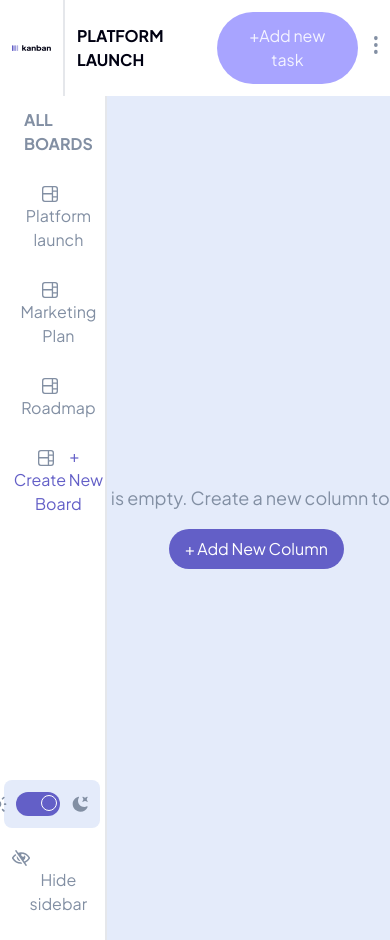
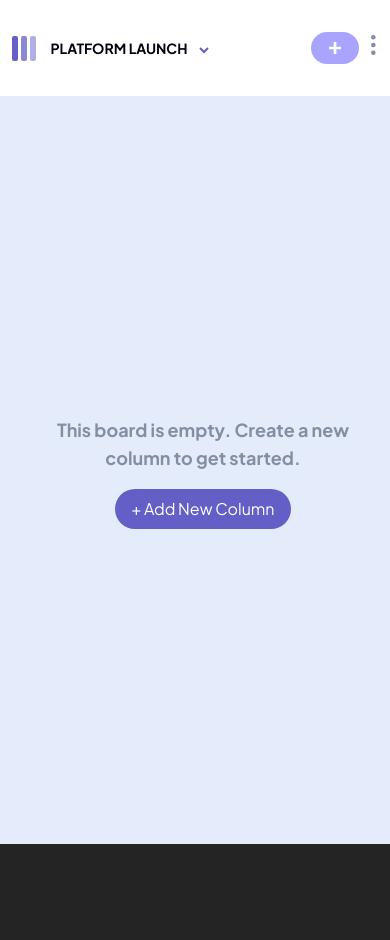
Before and after one commit to Stephanefy/frontendmentorio-challenges, a React (Vite) app: page / in a window 390 px wide. After the commit the page ends 844 px from the top, so only its background shows below. Built offline with nearby package versions, Linux system fonts and the light colour scheme.

Commit message:
feat: began implementation of modals and mobile version on main dashboard

```diff
--- a/package.json
+++ b/package.json
@@ -19,6 +19,7 @@
     "@vitejs/plugin-react": "^3.1.0",
     "autoprefixer": "^10.4.13",
     "postcss": "^8.4.21",
+    "prettier-plugin-tailwindcss": "^0.2.5",
     "tailwindcss": "^3.2.6",
     "typescript": "^4.9.3",
     "vite": "^4.1.0"
--- a/src/App.tsx
+++ b/src/App.tsx
@@ -1,27 +1,36 @@
-import { useState } from 'react'
-import './App.css'
-import Sidebar from './components/Sidebar'
-import Navbar from './components/Navbar'
-import Main from './components/Main'
-import { BoardContextProvider } from './context/BoardContext'
+import { useState } from "react";
+import "./App.css";
+import Sidebar from "./components/Sidebar";
+import Navbar from "./components/Navbar";
+import Main from "./components/Main";
+import { BoardContextProvider } from "./context/BoardContext";
+import PortalModal from "./components/modals/Modal";
+import { ModalContextProvider } from "./context/ModalContext";
 
 function App() {
-
-  const [sidebarHeight, setSidebarHeight] = useState(0)
+  const [sidebarHeight, setSidebarHeight] = useState(0);
   const [hideSidebar, setHideSidebar] = useState<boolean>(false);
 
-
   return (
-    <div className="bg-secondary-gray relative">
-      <Navbar/>
-      <BoardContextProvider>
-        <main className="flex relative">
-          <Sidebar sidebarHeight={sidebarHeight} setHideSidebar={setHideSidebar} hideSidebar={hideSidebar}/>
-          <Main setSidebarHeight={setSidebarHeight} hideSideBar={hideSidebar}/>
-        </main>
-      </BoardContextProvider>
+    <div className="bg-secondary-gray relative w-full">
+      <ModalContextProvider>
+        <BoardContextProvider>
+          <Navbar />
+          <main className="flex relative">
+            <Sidebar
+              sidebarHeight={sidebarHeight}
+              setHideSidebar={setHideSidebar}
+              hideSidebar={hideSidebar}
+            />
+            <Main
+              setSidebarHeight={setSidebarHeight}
+              hideSideBar={hideSidebar}
+            />
+          </main>
+        </BoardContextProvider>
+      </ModalContextProvider>
     </div>
-  )
+  );
 }
 
-export default App
+export default App;
--- a/src/components/Main.tsx
+++ b/src/components/Main.tsx
@@ -2,6 +2,9 @@ import { useContext, useRef, useState, useEffect } from "react";
 import data from "../assets/data.json";
 import { BoardContext } from "../context/BoardContext";
 import Kanbancard from "./Kanbancard";
+import PortalModal from "./modals/Modal";
+import { ModalContext } from '../context/ModalContext';
+import MobileMenu from './MobileMenu';
 
 type Props = {
   setSidebarHeight: (height: number) => void;
@@ -10,8 +13,9 @@ type Props = {
 
 const Main = (props: Props) => {
   const { state, dispatch } = useContext(BoardContext);
+  const { showModal, setShowModal } = useContext(ModalContext);
 
-  const boardsListRef = useRef(null);
+  const boardsListRef = useRef<HTMLElement>(null);
 
   const [boardsListHeight, setBoardingListHeight] = useState<number>(0);
 
@@ -33,19 +37,22 @@ const Main = (props: Props) => {
 
 
   return (
+    <>
       <div
-      className={`${
+        className={
+          `
+          ${
           state.columns.length
-          ? "basis-6/6 items-start"
-          : "basis-5/6 items-center"
-      } ${props.hideSideBar ? "transform -translate-x-52 ease-in duration-300" : "transform translate-x-0 ease-in duration-300"} text-5xl bg-secondary-gray flex  justify-center pl-4 pt-4 h-full
-      overflow-hidden`}
+            ? "md:basis-6/6 items-start"
+            : "md:basis-5/6 items-center"
+        } ${props.hideSideBar ? "transform -translate-x-52 ease-in duration-300" : "transform translate-x-0 ease-in duration-300"} text-5xl bg-secondary-gray flex  justify-center pl-4 h-full
+        overflow-hidden pt-[100px]`}
         style={{
           height: state.columns.length ? `calc(${boardsListHeight}px - 40%)` : "100vh",
         }}
       >
         {/* <p className='text-lg text-primary-gray'>This board is empty create a new column to get started</p> */}
-      <div className="grid grid-flow-col auto-cols-max">
+        <div className={`grid grid-flow-col auto-cols-max ${state.columns.length && 'overflow-auto'}`}>
           {state.columns.length > 0 ? (
             state.columns.map((column, index) => (
               <section ref={boardsListRef} className="w-64 mr-4 pb-4">
@@ -78,8 +85,8 @@ const Main = (props: Props) => {
             ))
 
           ) : (
-          <div className="w-full flex flex-col items-center justify-center">
-            <p className="text-lg text-primary-gray">
+            <div className="w-8/12 md:w-full flex flex-col md:items-center md:justify-center mx-auto">
+              <p className="text-lg text-primary-gray text-center font-bold">
                 This board is empty. Create a new column to get started.
               </p>
               <div className="mx-auto">
@@ -101,6 +108,10 @@ const Main = (props: Props) => {
           }
         </div>
       </div>
+      <PortalModal isOpen={showModal} onClose={setShowModal}>
+              <MobileMenu/>
+          </PortalModal>
+    </>
   );
 };
 
--- /dev/null
+++ b/src/components/MobileMenu.tsx
@@ -0,0 +1,75 @@
+import { FC, useContext } from "react";
+import IconBoard from "../assets/icon-board.svg";
+import Switchbuton from "./Switchbutton";
+import IconHideSideBar from "../assets/icon-hide-sidebar.svg";
+import IconShowSideBar from "../assets/icon-show-sidebar.svg";
+import { BoardActionKind, BoardContext } from "../context/BoardContext";
+import data from "../assets/data.json";
+
+interface Props {}
+
+const MobileMenu: FC<Props> = (props): JSX.Element => {
+  const { state, dispatch } = useContext(BoardContext);
+  const { boards } = data;
+
+  console.log(state);
+
+  return (
+    <div className="absolute top-64 left-1/2 w-[234px] -translate-x-1/2 -translate-y-1/2 transform rounded-lg bg-white pr-3">
+      <ul className="w-full pl-3">
+        <h3 className="p-3 font-bold uppercase text-primary-gray">
+          all boards ({boards.length})
+        </h3>
+        {boards.map((board, index) => (
+          <li className={`relative py-3 text-primary-gray ${state.name === boards[index].name ? "hover:text-white" : "hover:text-primary"}`}>
+            {state.name === boards[index].name && (
+              <div className="absolute top-1 -left-3 -z-30 h-[40px] w-full rounded-r-full bg-primary" />
+            )}
+            <button
+              className="flex items-center justify-between"
+              onClick={() =>
+                dispatch({
+                  type: BoardActionKind.PLATFORM,
+                  payload: boards[index],
+                })
+              }
+            >
+              <svg
+                width="16"
+                height="16"
+                xmlns="http://www.w3.org/2000/svg"
+                className="hover:fill-primary"
+              >
+                <path
+                  d="M0 2.889A2.889 2.889 0 0 1 2.889 0H13.11A2.889 2.889 0 0 1 16 2.889V13.11A2.888 2.888 0 0 1 13.111 16H2.89A2.889 2.889 0 0 1 0 13.111V2.89Zm1.333 5.555v4.667c0 .859.697 1.556 1.556 1.556h6.889V8.444H1.333Zm8.445-1.333V1.333h-6.89A1.556 1.556 0 0 0 1.334 2.89V7.11h8.445Zm4.889-1.333H11.11v4.444h3.556V5.778Zm0 5.778H11.11v3.11h2a1.556 1.556 0 0 0 1.556-1.555v-1.555Zm0-7.112V2.89a1.555 1.555 0 0 0-1.556-1.556h-2v3.111h3.556Z"
+                />
+              </svg>
+              <span
+                className={`ml-4 transition duration-75 ease-in hover:font-bold ${
+                  state.name === boards[index].name && "font-bold text-white"
+                }`}
+              >
+                {board.name}
+              </span>
+            </button>
+          </li>
+        ))}
+
+        <li className="relative py-3 text-primary-gray">
+          <button>
+            <img src={IconBoard} className="mr-4 inline-block" />
+
+            <span className="transition duration-75 ease-in hover:font-bold hover:text-primary">
+              + Create New Board
+            </span>
+          </button>
+        </li>
+        <li className="my-2 flex items-center justify-center rounded-lg bg-secondary-gray py-2">
+          <Switchbuton />
+        </li>
+      </ul>
+    </div>
+  );
+};
+
+export default MobileMenu;
--- a/src/components/Navbar.tsx
+++ b/src/components/Navbar.tsx
@@ -1,29 +1,66 @@
-import React from "react";
+import { useContext, useState} from "react";
 import logoDark from "../assets/logo-dark.svg";
+import logoMobile from "../assets/logo-mobile.svg";
 import VerticalElipsis from "../assets/icon-vertical-ellipsis.svg";
+import ChevronDown from "../assets/icon-chevron-down.svg";
+import ChevronUp from "../assets/icon-chevron-up.svg";
+import AddTaskMobile from "../assets/icon-add-task-mobile.svg";
+import { ModalContext } from "../context/ModalContext";
 
 type Props = {};
 
 const Navbar = (props: Props) => {
+  const [showDropdown, setShowDropdown] = useState<boolean>(false);
+  const { showModal, setShowModal } = useContext(ModalContext);
+
+
+  const handleShowMenuModal = () => {
+    setShowDropdown(!showDropdown);
+    setShowModal(!showModal);
+  }
+
+
   return (
-    <nav className="bg-white h-[96px] flex items-center">
-      <div className="px-3 basis-1/6 flex items-center h-full border-r-2">
-        <img src={logoDark} alt="logo" />
+    <nav className="fixed top-0 bg-white h-[96px] flex items-center z-[99] w-full">
+      <div className="pl-3 md:basis-1/6 flex items-center h-full md:border-r-2">
+        <img className="hidden md:block" src={logoDark} alt="logo" />
+        <img className="md:hidden" src={logoMobile} alt="logo" />
       </div>
-      <ul className="basis-5/6 flex justify-between items-center w-full mx-auto px-3">
-        <li className="text-primary-black font-bold uppercase">Platform Launch</li>
+      <ul className="basis-5/6 flex justify-between items-center w-full mx-auto md:px-3">
+        <li className="text-primary-black text-sm md:text-1xl font-bold uppercase">
+          Platform Launch
+          <span className="md:hidden inline-block ml-3">
+            <button
+              onClick={handleShowMenuModal}
+              className="flex items-center gap-x-2"
+            >
+              {showDropdown ? (
+                <img src={ChevronUp} width={10} />
+              ) : (
+                <img src={ChevronDown} width={10} />
+              )}
+            </button>
+          </span>
+        </li>
         <li>
           <div className="flex items-center justify-between gap-x-4">
-            <li>
+            <ul className="flex items-center">
+              <li className="hidden md:block">
                 <button className="px-6 py-3 rounded-full bg-secondary">
                   +Add new task
                 </button>
               </li>
-            <li>
+              <li className="md:hidden">
+                  <button className="bg-secondary w-[48px] h-[32px] rounded-full flex justify-center items-center">
+                    <img src={AddTaskMobile} alt="add" />
+                  </button>
+              </li>
+              <li className="ml-3">
                 <button>
                   <img src={VerticalElipsis} alt="" />
                 </button>
               </li>
+            </ul>
           </div>
         </li>
       </ul>
--- a/src/components/Sidebar.tsx
+++ b/src/components/Sidebar.tsx
@@ -26,11 +26,11 @@ const Sidebar = (props: Props) => {
   return (
     <>
       <div
-        className={`${
+        className={`hidden md:block ${
           !props.hideSidebar
             ? "basis-1/6 ease-in duration-300"
             : "basis-1/6 transform -translate-x-full ease-in duration-300"
-        } bg-white z-30 border-r-2 flex flex-col justify-between`}
+        } bg-white z-30 border-r-2 flex flex-col justify-between pt-[96px]`}
         style={{
           height: state.columns.length
             ? `calc(25rem + (${props.sidebarHeight}px))`
--- a/src/components/Switchbutton.tsx
+++ b/src/components/Switchbutton.tsx
@@ -21,18 +21,18 @@ function Switchbuton() {
   };
 
   return (
-    <label className="inline-flex relative items-center cursor-pointer">
+    <label className="relative inline-flex cursor-pointer items-center">
       <input
         type="checkbox"
-        className="sr-only peer"
+        className="peer sr-only"
         checked={dark}
         onChange={() => {
           setTheme(colorTheme);
           setDark(!dark);
         }}
       />
-      <div className="w-11 h-6 bg-primary peer-focus:outline-none peer-focus:ring-4 peer-focus:ring-blue-300 dark:peer-focus:ring-app-midnight rounded-full peer dark:bg-gray-700 peer-checked:after:translate-x-5 peer-checked:after:border-white after:content-[''] after:absolute after:top-[15px] after:left-[5px] after:bg-app-violet after:hover:bg-primary after:border-gray-300 after:border after:rounded-full after:h-4 after:w-4 after:transition-all dark:border-gray-600 peer-checked:bg-primary"></div>
-      <span className="ml-3 absolute -left-10 text-sm font-medium text-white dark:text-gray-300">
+      <div className="dark:peer-focus:ring-app-midnight after:bg-app-violet peer h-6 w-11 rounded-full bg-primary after:absolute after:top-[3px] after:left-[4px] md:after:top-[15px] md:after:left-[5px] after:h-4 after:w-4 after:rounded-full after:border after:border-gray-300 after:transition-all after:content-[''] after:hover:bg-primary peer-checked:bg-primary peer-checked:after:translate-x-5 peer-checked:after:border-white peer-focus:outline-none peer-focus:ring-4 peer-focus:ring-blue-300 dark:border-gray-600 dark:bg-gray-700"></div>
+      <span className="absolute -left-10 ml-3 text-sm font-medium text-white dark:text-gray-300">
         <img src={SunSvg} alt="sun" />
       </span>
       <span className="ml-3 text-sm font-medium text-white dark:text-gray-300">
--- /dev/null
+++ b/src/components/modals/Modal.tsx
@@ -0,0 +1,49 @@
+import { FC, ReactNode, useEffect, Fragment } from 'react'
+import ReactPortals from '../portal/ReactPortal'
+
+interface Props {
+    children: ReactNode
+    isOpen: boolean
+    onClose: () => void
+}
+
+const PortalModal: FC<Props> = ({
+    children,
+    isOpen,
+    onClose,
+}: Props): JSX.Element | null => {
+    useEffect(() => {
+        const closeOnEscapeKey = (e: { key: string }) =>
+            e.key === 'Escape' ? onClose() : null
+        document.body.addEventListener('keydown', closeOnEscapeKey)
+        return () => {
+            document.body.removeEventListener('keydown', closeOnEscapeKey)
+        }
+    }, [onClose])
+
+        useEffect(() => {
+            console.log('mounted')
+        }, [])
+
+    if (!isOpen) return null
+
+
+
+    return (
+        <ReactPortals wrapperId="modal-container">
+                <div className="fixed flex items-center justify-center h-full inset-0 w-screen bg-gray-900 bg-opacity-50 ">
+                    <button
+                        onClick={onClose}
+                        className="absolute right-96 top-8"
+                    >
+                        X
+                    </button>
+                    <div className="flex mb-12 my-auto justify-center w-[900px] h-[700px] ">
+                        {children}
+                    </div>
+                </div>
+        </ReactPortals>
+    )
+}
+
+export default PortalModal
--- /dev/null
+++ b/src/context/ModalContext.tsx
@@ -0,0 +1,32 @@
+import { createContext, Dispatch, SetStateAction, FC, useState} from "react";
+
+
+interface ModalContextInterface {
+    showModal: boolean;
+    setShowModal?: Dispatch<SetStateAction<boolean>>
+}
+
+
+interface ModalContextProviderProps {
+    children: React.ReactNode
+}
+
+const defaultModalContext: ModalContextInterface = {
+    showModal: false,
+}
+
+export const ModalContext = createContext<ModalContextInterface>(defaultModalContext);
+
+
+
+
+export const ModalContextProvider = ({ children }: ModalContextProviderProps) => {
+
+    const [showModal, setShowModal] = useState<boolean>(false);
+
+    return (
+        <ModalContext.Provider value={{ showModal, setShowModal }}>
+            {children}
+        </ModalContext.Provider>
+    )
+}
```
Also changed, not shown: src/components/portal/ReactPortal.tsx (added, +53 -0 lines), 1 other file (tests, documents, lock files or other folders). Lines whose indentation alone changed are shown as unchanged.
